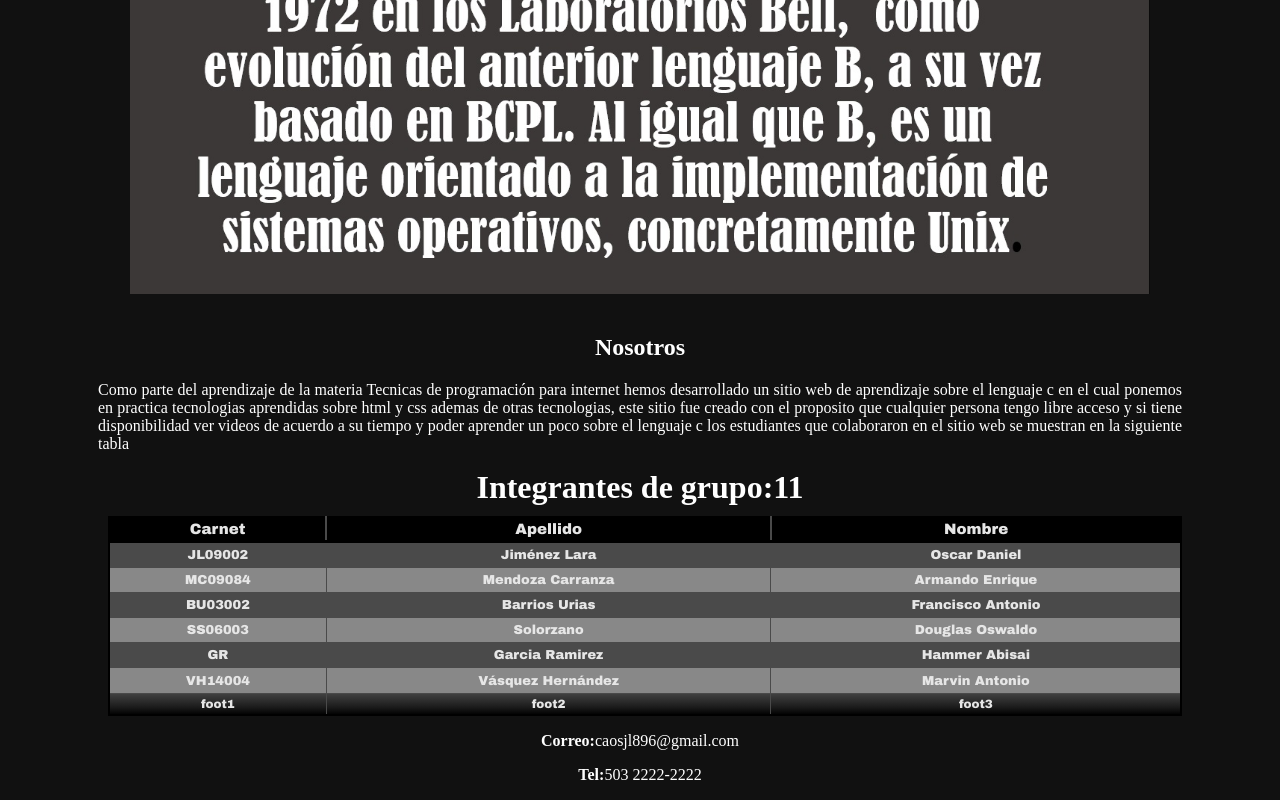
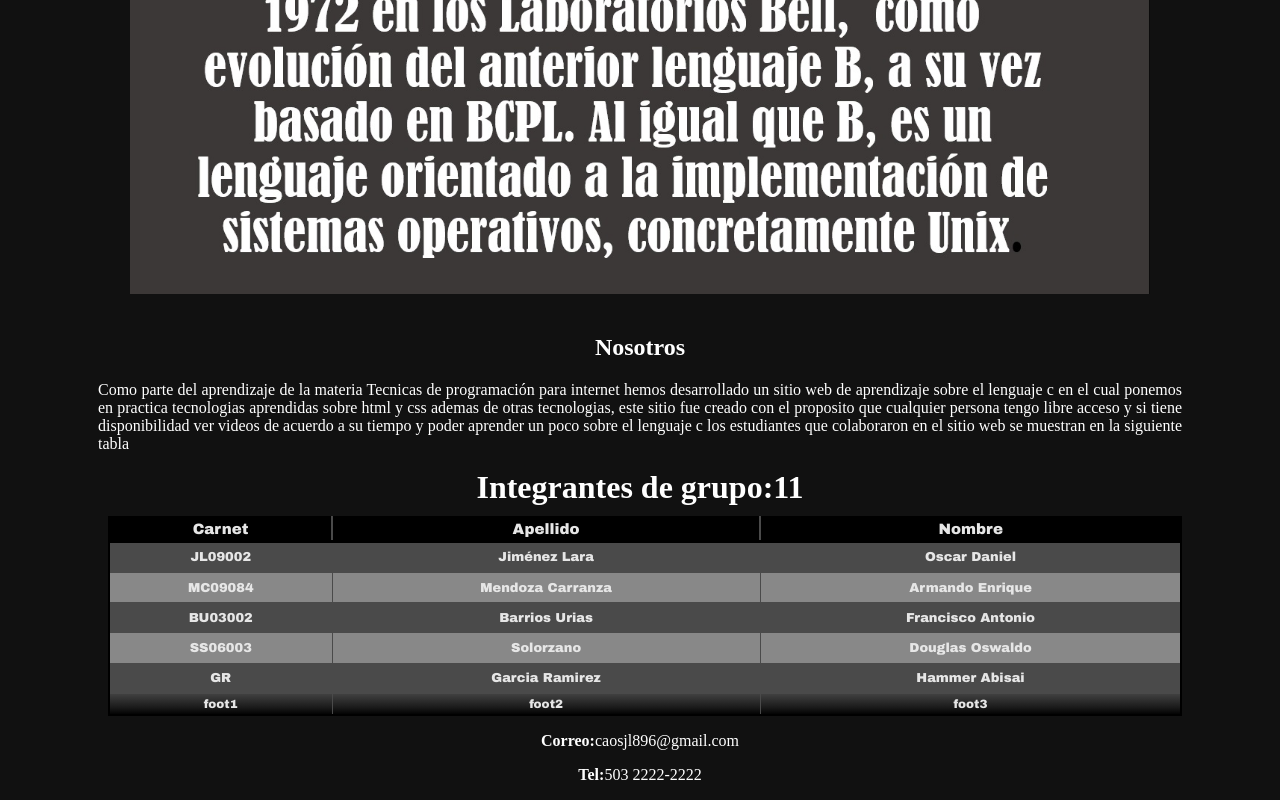
Before and after one commit to Redriderx64/sitiotpi115, a plain HTML site: page index.html in a window 1280 px wide. Shown: the part 396-1196 px from the top of the page. Drawn offline with Linux system fonts and the light colour scheme.

Commit message:
Update index.html

```diff
--- a/index.html
+++ b/index.html
@@ -90,11 +90,6 @@
 <td>Garcia Ramirez</td>
 <td>Hammer Abisai</td>
 </tr>
-   <tr>
-<td>VH14004</td>
-<td>Vásquez Hernández</td>
-<td>Marvin Antonio</td>
-</tr>
 
 </tbody>
 </table>
```
